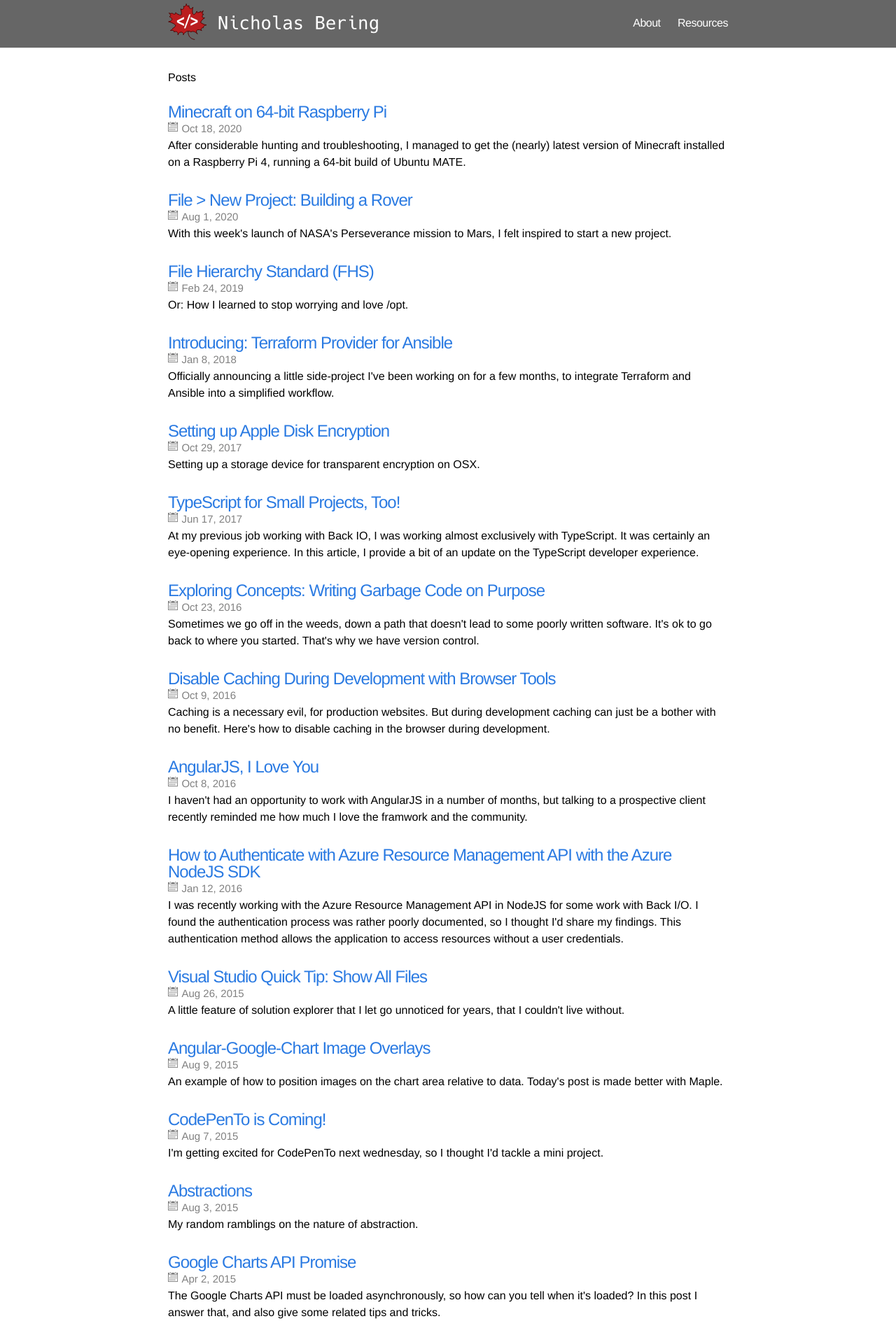
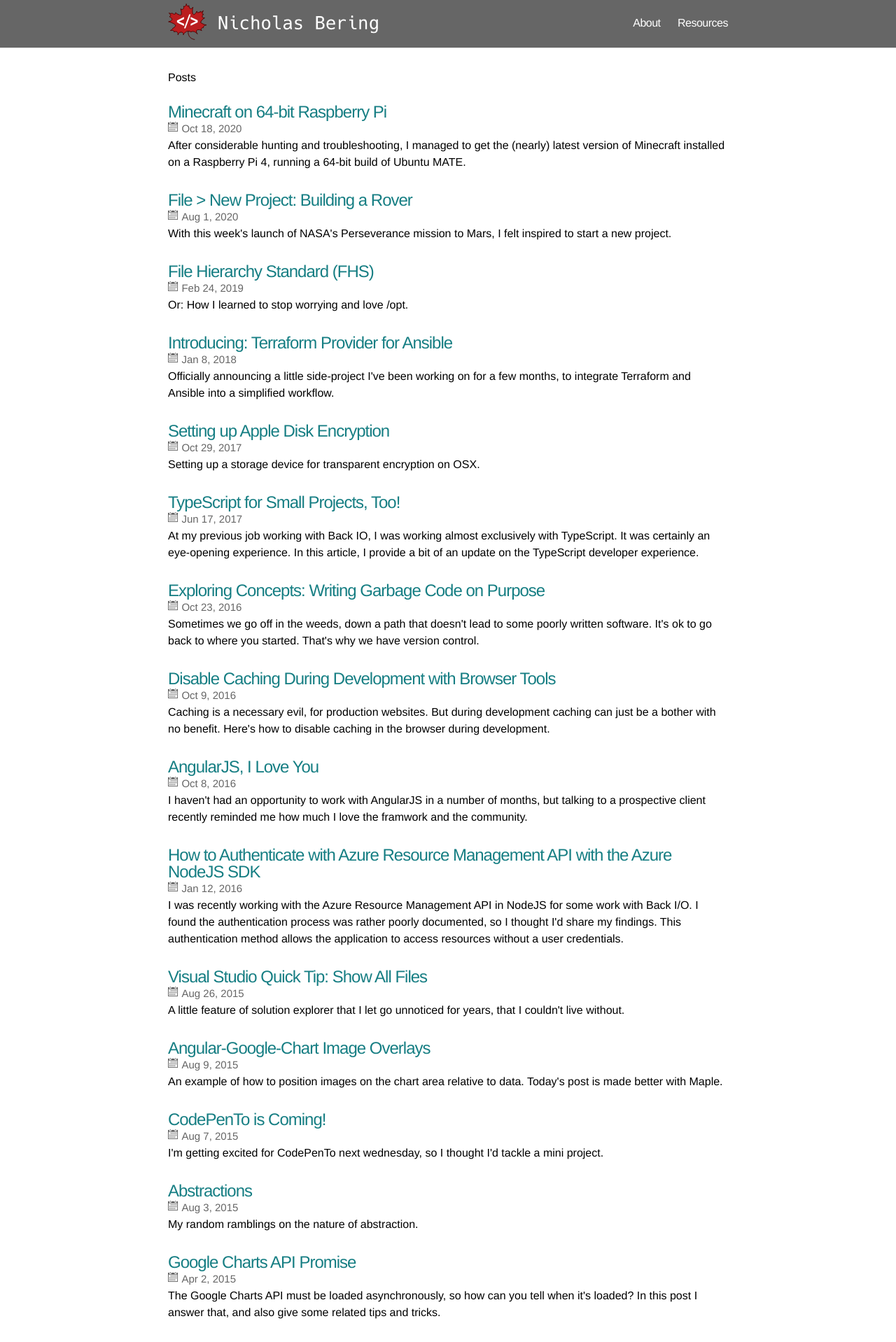
Before and after one commit to nbering/nicholasbering-ca, a Jekyll site: the page built from index.html, in a window 1280 px wide. Shown: the top 1918 px of the page at 70% size. Built offline with Jekyll 4.4.1, drawn with Linux system fonts in a browser that asks for light colours.

Commit message:
Style adjustments to improve contrast.

```diff
--- a/_sass/_footer.scss
+++ b/_sass/_footer.scss
@@ -23,7 +23,7 @@
   li, p {
     font-size: 15px;
     letter-spacing: -.3px;
-    color: #828282;
+    color: $secondary;
   }
 }
 
--- a/_sass/_home.scss
+++ b/_sass/_home.scss
@@ -16,13 +16,13 @@
 
     .post-date {
       font-size: 15px;
-      color: #818181;
+      color: $secondary;
       padding-right:15px;
     }
 
     [class^="icon-"]:before,
     [class*=" icon-"]:before {
       font-size:15px;
-      color: #818181;
+      color: $secondary;
     }
 }
--- a/_sass/_post.scss
+++ b/_sass/_post.scss
@@ -12,7 +12,7 @@
 
     .meta {
       font-size: 15px;
-      color: #818181;
+      color: $secondary;
       margin-top: 5px;
     }
 
--- a/_sass/_resets.scss
+++ b/_sass/_resets.scss
@@ -18,6 +18,6 @@
 
 h1, h2, h3, h4, h5, h6 { font-size: 100%; font-weight: 400; }
 
-a         { color: #2a7ae2; text-decoration: none; }
+a         { color: $cold-compliment_10; text-decoration: none; }
 a:hover   { color: #000; text-decoration: underline; }
-a:visited { color: #205caa; }
+a:visited { color: $cold-compliment_30; }
--- a/css/main.scss
+++ b/css/main.scss
@@ -7,6 +7,11 @@
 $primary: #af231c;
 $secondary: #666666;
 $cold-compliment: #1da8af;
+$cold-compliment_10: darken($cold-compliment, 10%);
+$cold-compliment_20: darken($cold-compliment, 20%);
+$cold-compliment_30: darken($cold-compliment, 30%);
+$cold-compliment_40: darken($cold-compliment, 40%);
+$cold-compliment_50: darken($cold-compliment, 50%);
 $warm-compliment: #af921d;
 
 @import "resets";
```
